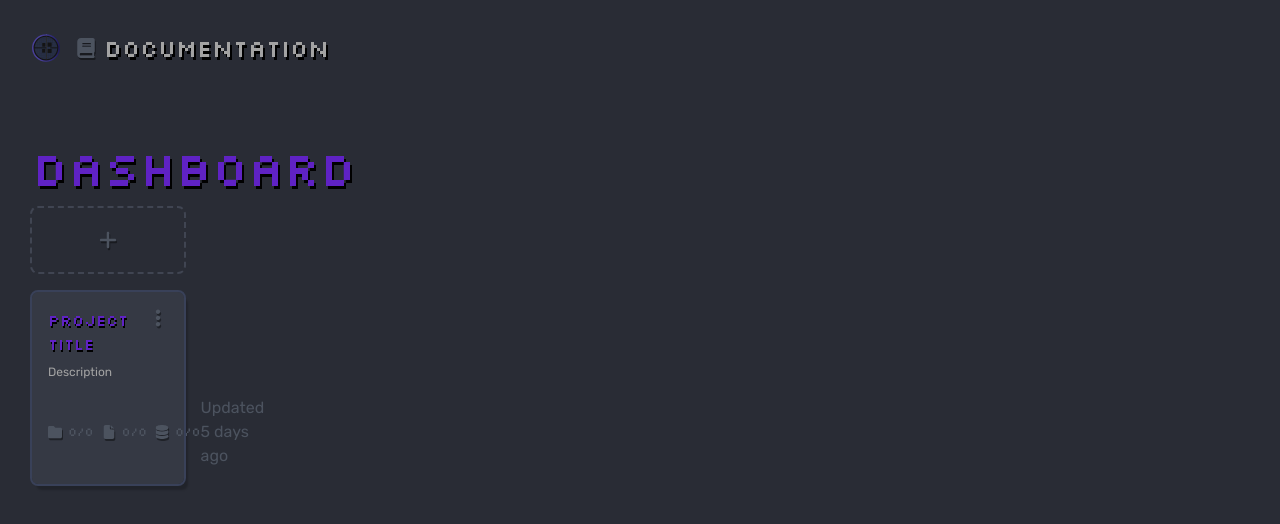
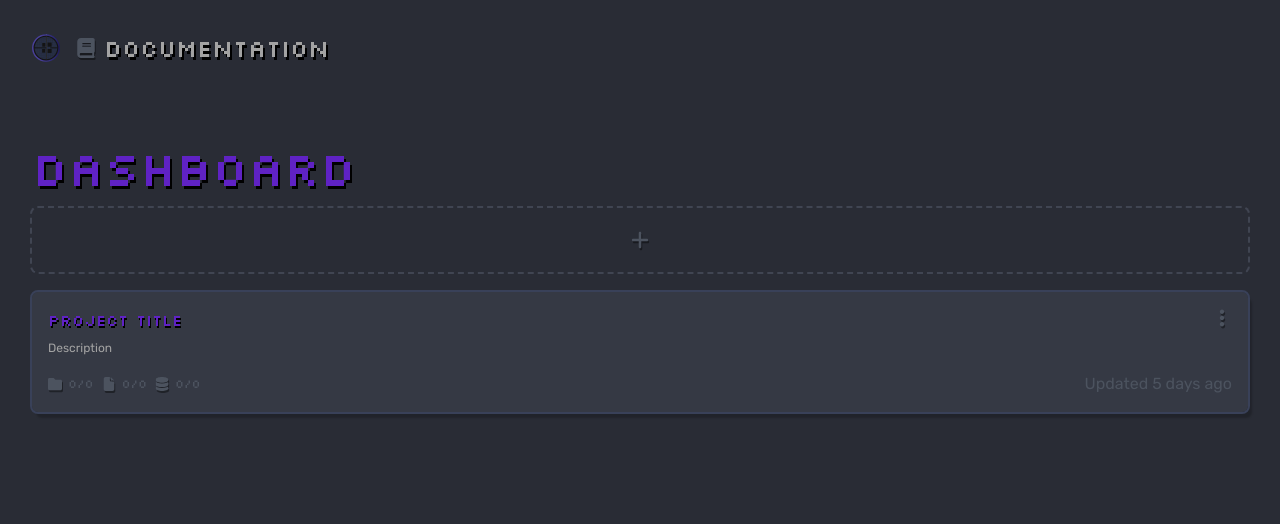
Before and after one commit to ayushk7/CodeWire, a Vue app: page / in a window 1280 px wide. Shown: the top 524 px of the page. Built offline with nearby package versions, Linux system fonts and the light colour scheme.

Commit message:
refactored the b to B add classes to main

```diff
--- a/src/views/DashboardView.vue
+++ b/src/views/DashboardView.vue
@@ -1,9 +1,9 @@
 <script setup>
-import Dashboard from '@/components/Dashboard.vue'
+import Dashboard from "@/components/DashBoard.vue";
 </script>
 
 <template>
-  <main>
+  <main class="w-full col-span-full">
     <Dashboard />
   </main>
 </template>
```
